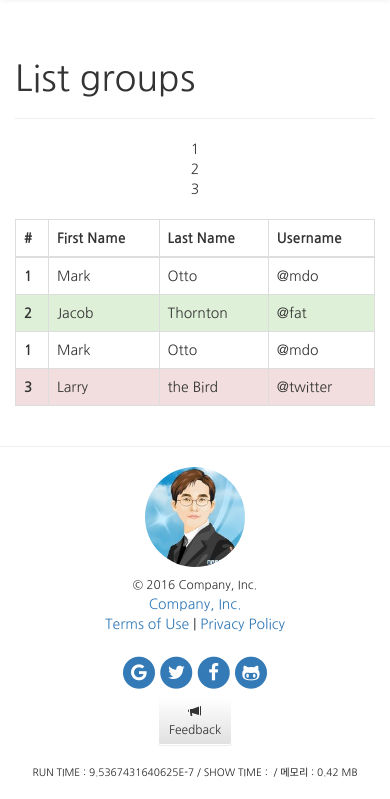
After one commit to bengitiger/response, a PHP site: page /sub7.php in a window 390 px wide. The commit adds this page. Shown: the part 51-850 px from the top of the page. Run offline with PHP 8.4, Linux system fonts and the light colour scheme; some libraries are stand-ins or nearby versions.

Commit message:
PC Mobile Check

```diff
--- a/common/config.php
+++ b/common/config.php
@@ -6,7 +6,7 @@
  *
  */
 
-define('_BENGI_RWD_VER_', '5.1.12');
+define('_BENGI_RWD_VER_', '0.0.2');
 
 
 /** ------------------------------------------------------
--- a/common/define.php
+++ b/common/define.php
@@ -51,6 +51,10 @@ else {
       $GLB['url']['page']['loc'] = 'sub';
       $GLB['url']['body']['class'] = 'sub sub5';
       break;
+    case 'sub7':
+      $GLB['url']['page']['loc'] = 'sub';
+      $GLB['url']['body']['class'] = 'sub sub7';
+      break;
     default:
       $GLB['url']['page']['loc'] = 'sub';
   }
--- /dev/null
+++ b/css/mobile.css
@@ -0,0 +1,3 @@
+html.mobile {
+
+}
--- /dev/null
+++ b/css/pc.css
@@ -0,0 +1,3 @@
+html.win {
+  font-size: 12px;
+}
--- a/css/response.css
+++ b/css/response.css
@@ -10,6 +10,14 @@ html.sub3 .row [class*="col-"] {
 html.sub5 .row [class*="col-"] {
   margin-top: 20px;
 }
+
+/* -------------------------------------------- */
+
+
+html.sub7 section {
+  margin-top: 20px;
+}
+
 
 
 /* -------------------------------------------- */
--- a/layout/_menu.php
+++ b/layout/_menu.php
@@ -9,7 +9,7 @@ if (!defined('_BENGI_RWD_VER_')) exit;
     <ul class="dropdown-menu">
       <li><a href="/sub3.php">SUB3</a></li>
       <li><a href="/sub5.php">SUB5</a></li>
-      <li><a href="#">Something else here</a></li>
+      <li><a href="/sub7.php">SUB7</a></li>
       <li role="separator" class="divider"></li>
       <li><a href="#">Separated link</a></li>
       <li role="separator" class="divider"></li>
--- a/sub5.php
+++ b/sub5.php
@@ -150,12 +150,10 @@ include_once 'layout/_head.php';
 
 
 
+</div>
 
 
 
-
-
-</div>
 
 
 
--- /dev/null
+++ b/sub7.php
@@ -0,0 +1,78 @@
+<?php
+include_once './common/_common.php';
+include_once 'layout/_head.php';
+?>
+
+
+<div class="container">
+
+  <section class="sub7-1">
+
+    <div class="page-header">
+      <h1>List groups</h1>
+    </div>
+
+    <div class="row">
+
+      <div class="col-xs-12 col-sm-4 col-lg-4 text-center">
+1
+      </div>
+      <div class="col-xs-12 col-sm-4 col-lg-4 text-center">
+2
+      </div>
+      <div class="col-xs-12 col-sm-4 col-lg-4 text-center">
+3
+      </div>
+
+    </div>
+
+  </section>
+
+
+
+  <section class="sub7-2">
+
+    <table class="table table-bordered table-hover">
+      <thead>
+        <tr>
+          <th>#</th>
+          <th>First Name</th>
+          <th>Last Name</th>
+          <th>Username</th>
+        </tr>
+      </thead>
+      <tbody>
+        <tr>
+          <th scope="row">1</th>
+          <td>Mark</td>
+          <td>Otto</td>
+          <td>@mdo</td>
+        </tr>
+        <tr class="success">
+          <th scope="row">2</th>
+          <td>Jacob</td>
+          <td>Thornton</td>
+          <td>@fat</td>
+        </tr>
+        <tr>
+          <th scope="row">1</th>
+          <td>Mark</td>
+          <td>Otto</td>
+          <td>@mdo</td>
+        </tr>
+        <tr class="danger">
+          <th scope="row">3</th>
+          <td>Larry</td>
+          <td>the Bird</td>
+          <td>@twitter</td>
+        </tr>
+      </tbody>
+    </table>
+
+  </section>
+
+</div>
+
+<?php
+include_once 'layout/_tail.php';
+?>
```
